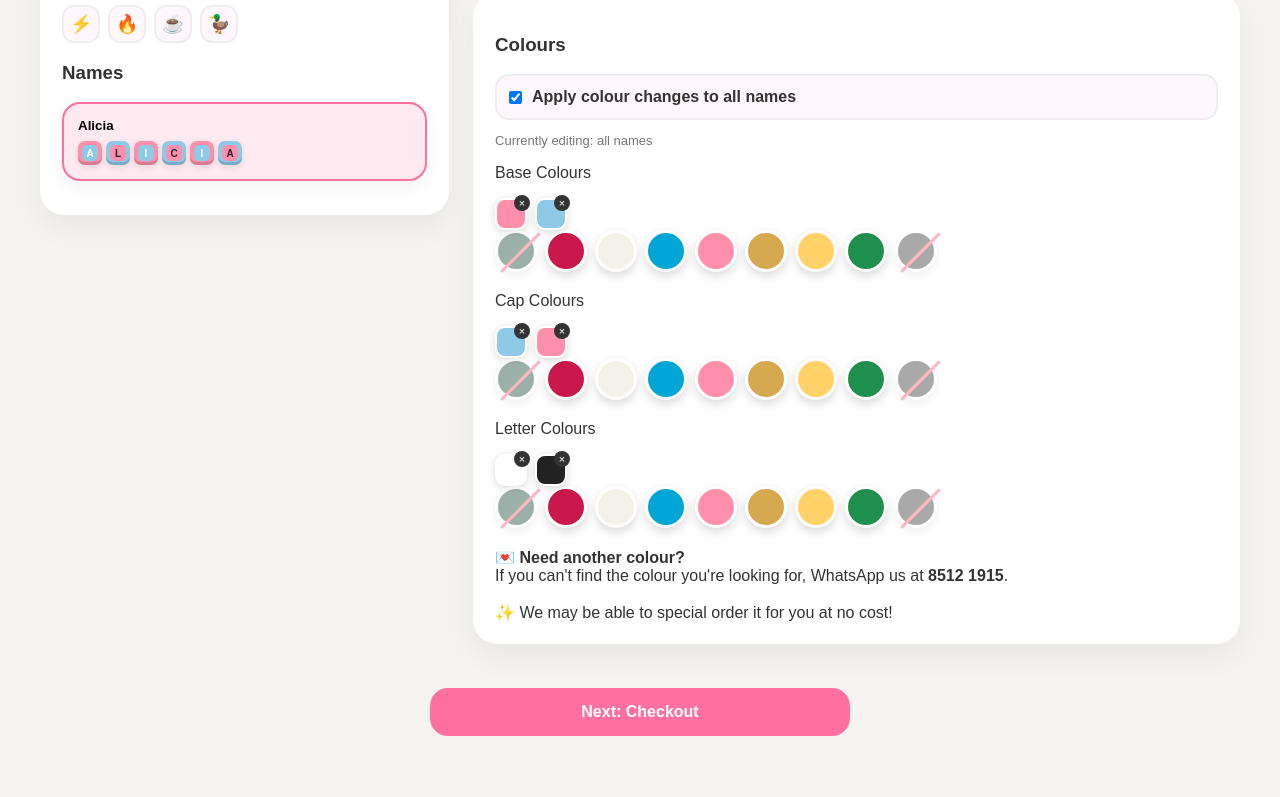
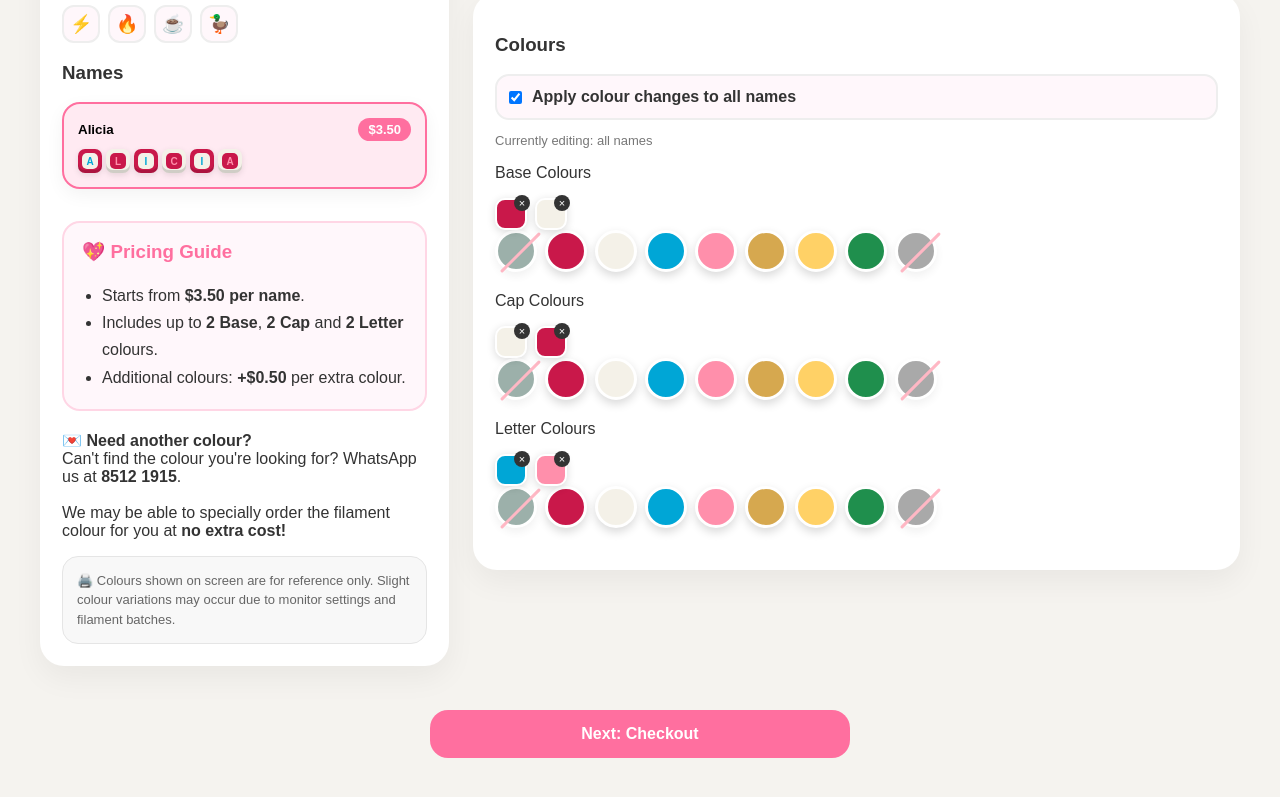
Before and after one commit to saffeyyhh/little-keeps, a website built with Vite: page index.html in a window 1280 px wide. Shown: the part 491-1288 px from the top of the page. Built offline with nearby package versions, Linux system fonts and the light colour scheme; some packages are replaced by stand-ins of ours; files whose address does not match are found by name.

Commit message:
Release v1.0 - Little Keeps custom keychain configurator

```diff
--- a/src/main.js
+++ b/src/main.js
@@ -44,6 +44,39 @@ Chloe</textarea>
 
             <h3>Names</h3>
             <div id="nameCards"></div>
+
+            <div class="pricing-box">
+
+                <h3>💖 Pricing Guide</h3>
+
+                <ul>
+                    <li>Starts from <strong>$3.50 per name</strong>.</li>
+                    <li>Includes up to <strong>2 Base</strong>, <strong>2 Cap</strong> and <strong>2 Letter</strong> colours.</li>
+                    <li>Additional colours: <strong>+$0.50</strong> per extra colour.</li>
+                </ul>
+
+            </div>
+
+            <div class="stock-note">
+
+                💌 <strong>Need another colour?</strong><br>
+
+                Can't find the colour you're looking for?
+                WhatsApp us at <strong>8512 1915</strong>.
+
+                <br><br>
+
+                We may be able to specially order the filament colour for you at
+                <strong>no extra cost!</strong>
+            </div>
+
+            <div class="colour-note">
+
+                🖨️ Colours shown on screen are for reference only.
+                Slight colour variations may occur due to monitor settings and filament batches.
+
+            </div>
+
           </div>
         </section>
 
@@ -73,13 +106,6 @@ Chloe</textarea>
             <p>Letter Colours</p>
             <div id="letterSlots" class="slot-row"></div>
             <div id="letterColours" class="swatches"></div>
-
-            <div class="stock-note">
-            💌 <strong>Need another colour?</strong><br>
-            If you can't find the colour you're looking for, WhatsApp us at
-            <strong>8512 1915</strong>.<br><br>
-            ✨ We may be able to special order it for you at no cost!
-            </div>
 
             <button id="resetSelected" class="reset-btn">Reset selected name to global design</button>
           </div>
@@ -128,7 +154,7 @@ Chloe</textarea>
 
       <div class="payment-box">
         <h3>Payment</h3>
-        <p>Payment instruction will be sent via email confirmation.</p>
+        <p>Payment is via PayNow only. Instruction will be sent via email confirmation.</p>
         <p>Thank you for your order! 💕</p>
       </div>
 
@@ -327,10 +353,29 @@ let orderType = "single";
 let selectedIndex = 0;
 let orderSubmitted = false;
 
+function getAvailableColours() {
+  return colours
+    .filter(c => c.available)
+    .map(c => c.colour);
+}
+
+const available = getAvailableColours();
+
 let globalDesign = {
-  bases: ["#ff8fab", "#8ecae6"],
-  caps: ["#8ecae6", "#ff8fab"],
-  letters: ["#ffffff", "#222222"]
+  bases: [
+    available[0],
+    available[1]
+  ],
+
+  caps: [
+    available[1] || available[0],
+    available[0]
+  ],
+
+  letters: [
+    available[2] || available[0],
+    available[3] || available[1] || available[0]
+  ]
 };
 
 let names = [];
@@ -345,8 +390,20 @@ const camera = new THREE.PerspectiveCamera(35, 1, 0.1, 1000);
 camera.position.set(0, 0, 180);
 
 const controls = new OrbitControls(camera, renderer.domElement);
+
 controls.enableDamping = true;
 controls.enablePan = false;
+
+// Don't allow flipping underneath
+controls.minPolarAngle = Math.PI * 0.28;
+controls.maxPolarAngle = Math.PI * 0.58;
+
+// Limit left/right rotation slightly
+controls.minAzimuthAngle = -Math.PI / 5;
+controls.maxAzimuthAngle = Math.PI / 5;
+
+// Optional: prevent zooming
+// controls.enableZoom = false;
 
 scene.add(new THREE.AmbientLight(0xffffff, 1.6));
 
@@ -735,10 +792,12 @@ function renderNameCards() {
     if (index === selectedIndex) card.classList.add("active");
 
     const design = getDesign(item);
+    const price = calculatePrice(design);
 
     card.innerHTML = `
       <div class="name-card-top">
         <strong>${item.name}</strong>
+        <span class="price-tag">$${price.toFixed(2)}</span>
       </div>
 
       <div class="mini-chain">
@@ -795,11 +854,14 @@ function renderReviewOrder() {
     row.className = "review-item";
 
     row.innerHTML = `
-      <strong>${item.name}</strong>
+      <div class="name-card-top">
+        <strong>${item.name}</strong>
+        <span class="price-tag">$${price.toFixed(2)}</span>
+      </div>
+
       <div class="mini-chain">
         ${createMiniPreview(item.name, design)}
       </div>
-      <small>$${price.toFixed(2)}</small>
     `;
 
     reviewList.appendChild(row);
--- a/src/style.css
+++ b/src/style.css
@@ -408,3 +408,42 @@ textarea {
     transform:none;
 
 }
+
+.pricing-box{
+    background:#fff7fb;
+    border:2px solid #ffd6e5;
+    border-radius:18px;
+    padding:18px;
+    margin:20px 0;
+}
+
+.pricing-box h3{
+    margin-top:0;
+    color:#ff6f9f;
+}
+
+.pricing-box ul{
+    margin:12px 0 0;
+    padding-left:20px;
+    line-height:1.7;
+}
+
+.colour-note{
+    margin-top:16px;
+    padding:14px;
+    border-radius:16px;
+    background:#f8f8f8;
+    border:1px solid #e5e5e5;
+    color:#666;
+    font-size:13px;
+    line-height:1.5;
+}
+
+.price-tag{
+    background:#ff6f9f;
+    color:white;
+    padding:4px 10px;
+    border-radius:999px;
+    font-size:13px;
+    font-weight:bold;
+}
```
